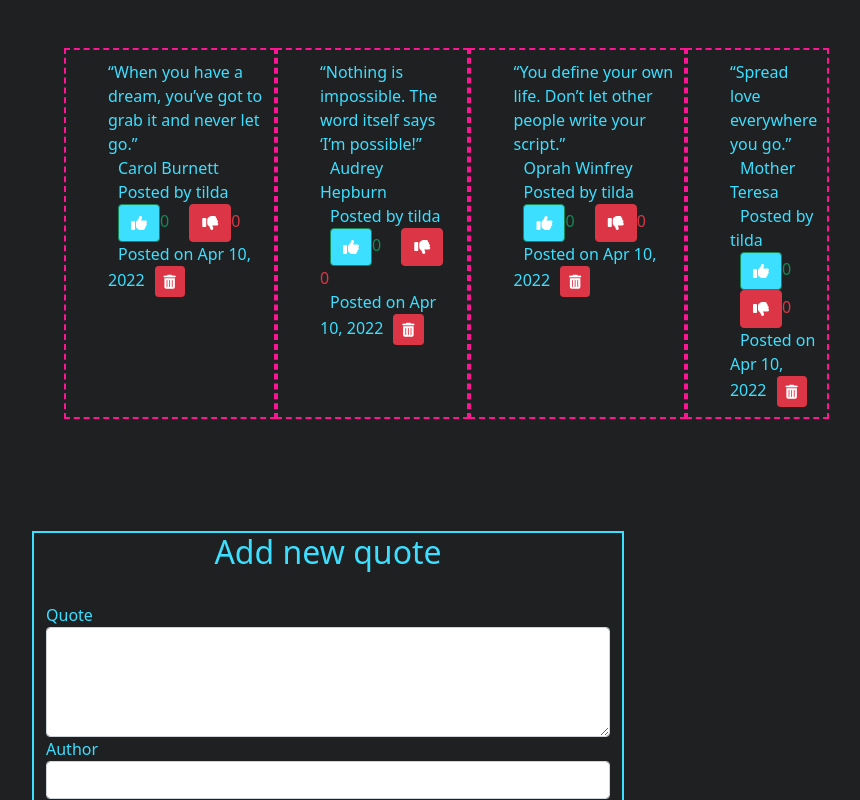
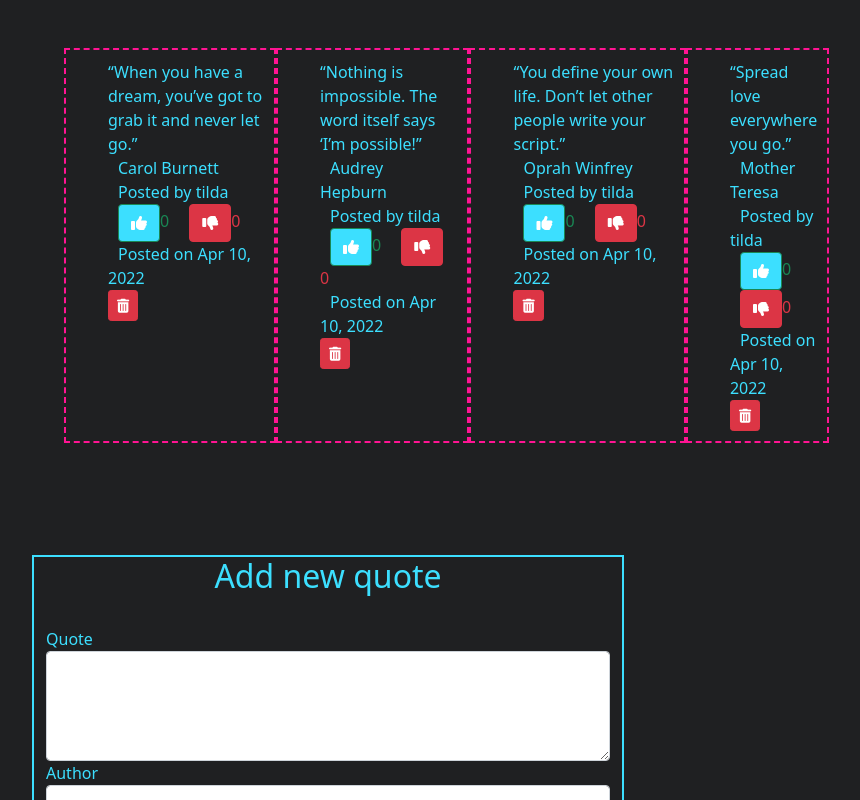
Before and after one commit to Maltilda-Nyaboke/week-8, an Angular app: page / in a window 1280 px wide. Shown: the top 800 px of the page, without its empty margins (16-876 px from the left). Built offline with nearby package versions, Linux system fonts and the light colour scheme.

Commit message:
style:optimize bin

```diff
--- a/src/app/quote-form/quote-form.component.html
+++ b/src/app/quote-form/quote-form.component.html
@@ -4,7 +4,11 @@
      <div class="c0l-md-2"></div>
     <div class="rec col-md-8 d-flex justify-content-center">
       <ul *ngFor="let quote of quotes; let i = index">
-        <li appQuoteHighlight>{{quote.quote}}<br><span>{{quote.author}}</span> <br> <span>Posted by {{quote.owner}}</span> <br> <span class="text-success "> <button (click)='quote.addVote()' class="btn btn-success"><i class="fa-solid fa-thumbs-up"></i></button>{{quote.upvotes}}</span>   <span class="text-danger ml-3" ><button (click)='quote.subVote()' class="btn btn-danger"><i class="fa-solid fa-thumbs-down"></i></button>{{quote.downvotes}}</span> <br> <span>Posted on {{newQuote.postDate|date}}</span><app-quote-detail [quote]="quote" (isComplete)='deleteQuote($event,1)'></app-quote-detail></li>
+        <li appQuoteHighlight>{{quote.quote}}<br><span>{{quote.author}}</span> <br> <span>Posted by {{quote.owner}}</span> <br> <span class="text-success "> <button (click)='quote.addVote()' class="btn btn-success"><i class="fa-solid fa-thumbs-up"></i></button>{{quote.upvotes}}</span>   <span class="text-danger ml-3" ><button (click)='quote.subVote()' class="btn btn-danger"><i class="fa-solid fa-thumbs-down"></i></button>{{quote.downvotes}}</span> <br> <span>Posted on {{newQuote.postDate|date}}</span>
+          <div class="del">
+            <app-quote-detail [quote]="quote" (isComplete)='deleteQuote($event,1)'></app-quote-detail>
+          </div>
+        </li>
       </ul>
 
     </div>
```
